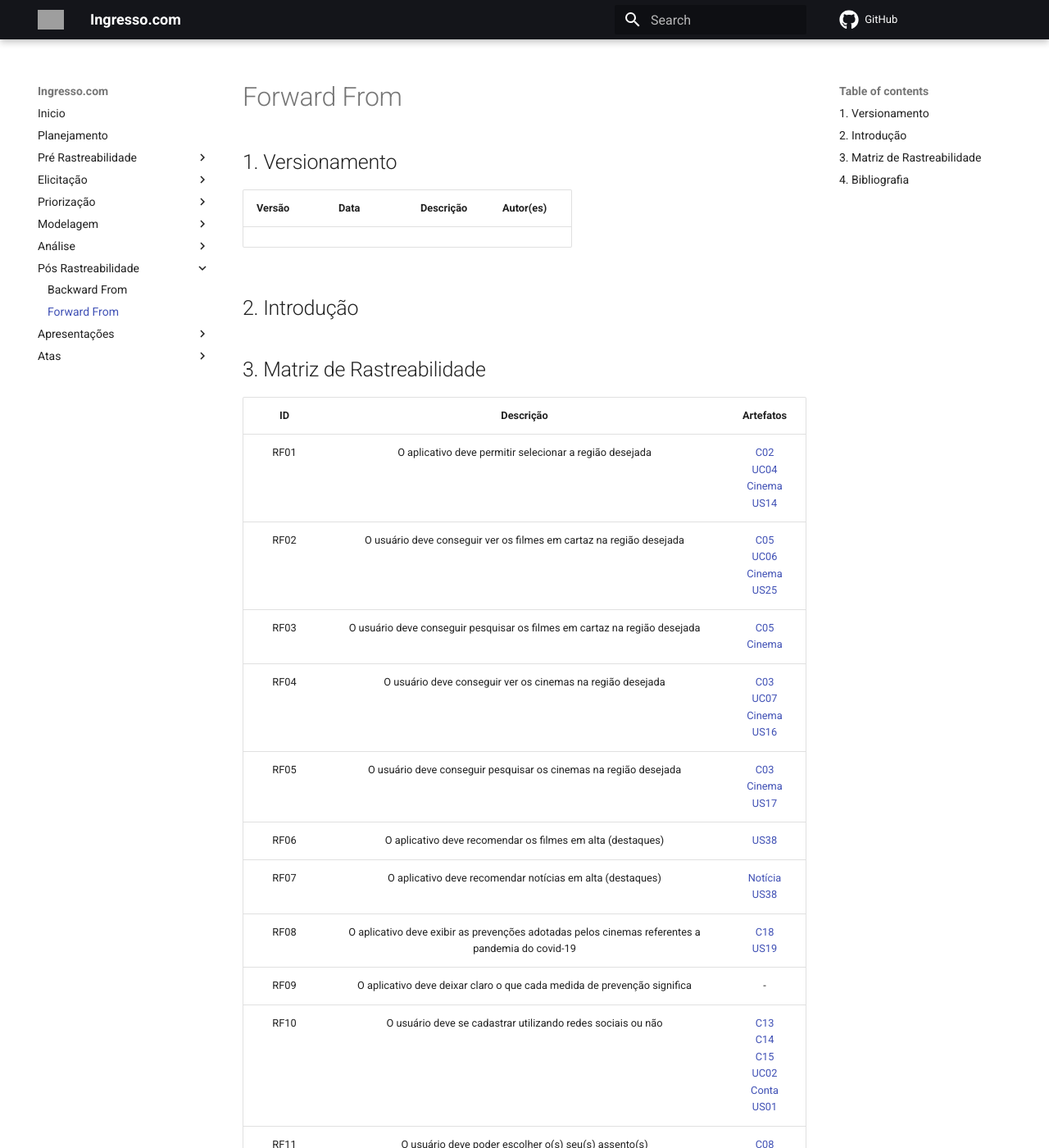
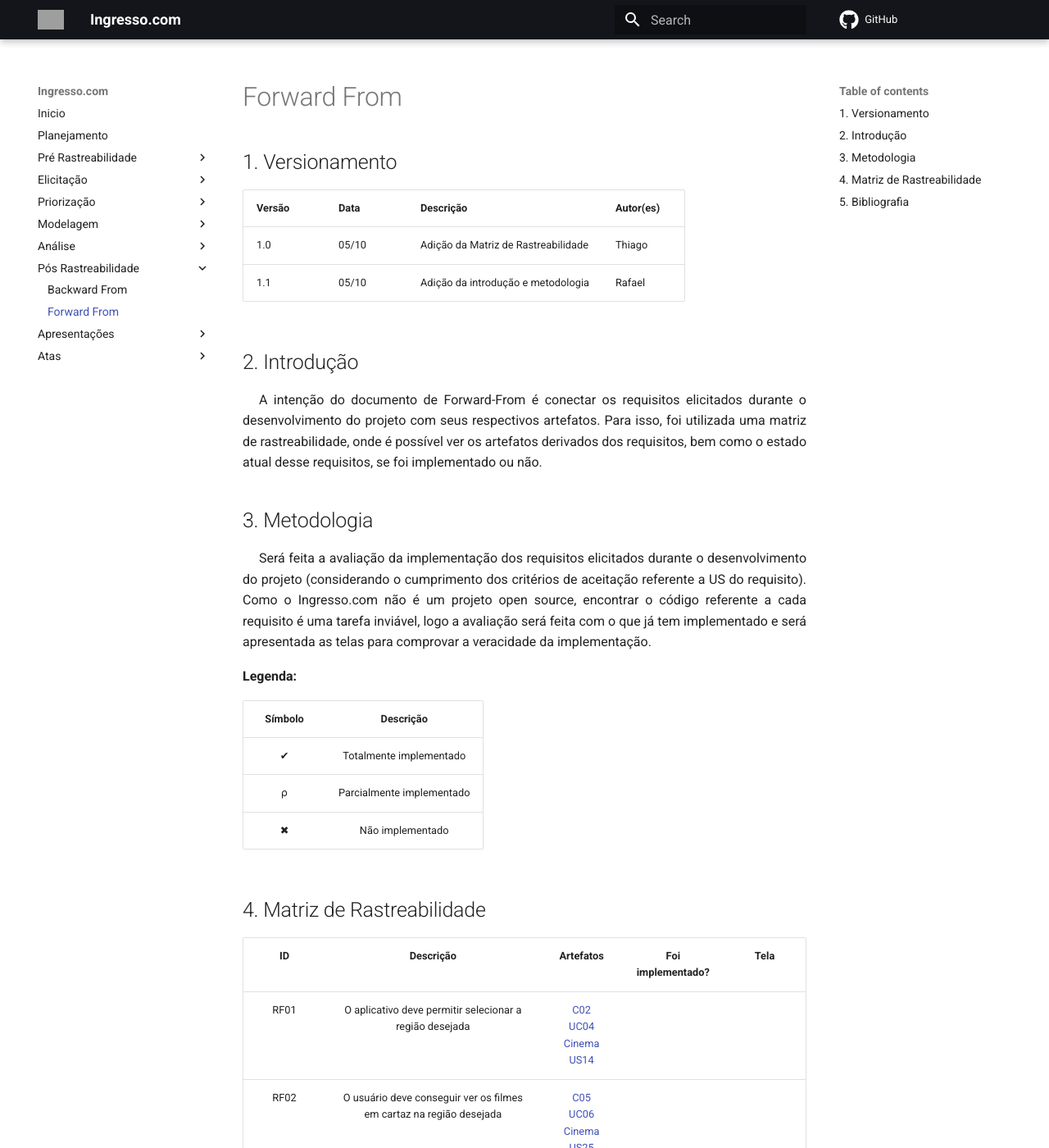
Before and after one commit to Requisitos-de-Software/2021.1-Ingresso.com, an MkDocs documentation site: the page built from docs/pos_rastreabilidade/forward_from.md, in a window 1280 px wide and 1400 px high. Shown: the whole window at 82% size. Built offline with MkDocs 1.6.1 and Material for MkDocs 9.7.7, drawn with Linux system fonts in a browser that asks for light colours; comment, search, counter and statistics services are not loaded; some of the changed text lies outside the part shown; grey boxes are pictures that could not be loaded.

Commit message:
#97 Adicionando introdução ao documento
Co-authored-by: Thiago Paiva <thiagohdaqw@gmail.com>

```diff
--- a/docs/pos_rastreabilidade/forward_from.md
+++ b/docs/pos_rastreabilidade/forward_from.md
@@ -1,16 +1,29 @@
 ## 1. Versionamento
 |Versão|Data|Descrição|Autor(es)|
 |------|----|---------|---------|
-
+|1.0|05/10|Adição da Matriz de Rastreabilidade|Thiago|
+|1.1|05/10|Adição da introdução e metodologia|Rafael|
 
 ## 2. Introdução
+<p style="text-align: justify; text-indent: 20px"> A intenção do documento de Forward-From é conectar  os requisitos elicitados durante o desenvolvimento do projeto com seus respectivos artefatos. Para isso, foi utilizada uma matriz de rastreabilidade, onde é possível ver os artefatos derivados dos requisitos, bem como o estado atual desse requisitos, se foi implementado ou não.</p>
 
+## 3. Metodologia
 
-## 3. Matriz de Rastreabilidade
+<p style="text-align: justify; text-indent: 20px">Será feita a avaliação da implementação dos requisitos elicitados durante o desenvolvimento do projeto (considerando o cumprimento dos critérios de aceitação referente a US do requisito). Como o Ingresso.com não é um projeto open source, encontrar o código referente a cada requisito é uma tarefa inviável, logo a avaliação será feita com o que já tem implementado e será apresentada as telas para comprovar a veracidade da implementação.</p>
 
-|ID|Descrição|Artefatos|
-|:--:|:--:|:--:|
-|RF01| O aplicativo deve permitir selecionar a região desejada|<a href=../../modelagem/cenarios/#c02-escolher-regiao-do-cinema>C02</a><br><a href=../../modelagem/use_case/#uc04-selecionar-regiao>UC04</a><br><a href=../../modelagem/istar/#31-cinema>Cinema</a><br><a href=../../modelagem/historias_usuario/#feature-07-localizacao>US14</a>|
+<b>Legenda:</b>
+
+|Símbolo|Descrição|
+|:--:|:--:|
+|✔|Totalmente implementado|
+|ρ|Parcialmente implementado|
+|✖|Não implementado|
+
+## 4. Matriz de Rastreabilidade
+
+|ID|Descrição|Artefatos|Foi implementado?|Tela|
+|:--:|:--:|:--:|:--:|:--:|
+|RF01| O aplicativo deve permitir selecionar a região desejada|<a href=../../modelagem/cenarios/#c02-escolher-regiao-do-cinema>C02</a><br><a href=../../modelagem/use_case/#uc04-selecionar-regiao>UC04</a><br><a href=../../modelagem/istar/#31-cinema>Cinema</a><br><a href=../../modelagem/historias_usuario/#feature-07-localizacao>US14</a>||
 |RF02| O usuário deve conseguir ver os filmes em cartaz na região desejada|<a href=../../modelagem/cenarios/#c05-consultar-filmes-em-cartaz>C05</a><br><a href=../../modelagem/use_case/#uc06-ver-filmes-em-cartaz>UC06</a><br><a href=../../modelagem/istar/#31-cinema>Cinema</a><br><a href=../../modelagem/historias_usuario/#feature-10-filmes>US25</a>|
 |RF03| O usuário deve conseguir pesquisar os filmes em cartaz na região desejada|<a href=../../modelagem/cenarios/#c05-consultar-filmes-em-cartaz>C05</a><br><a href=../../modelagem/istar/#31-cinema>Cinema</a>|
 |RF04| O usuário deve conseguir ver os cinemas na região desejada|<a href=../../modelagem/cenarios/#c03-escolher-cinema>C03</a><br><a href=../../modelagem/use_case/#uc07-ver-cinemas>UC07</a><br><a href=../../modelagem/istar/#31-cinema>Cinema</a><br><a href=../../modelagem/historias_usuario/#feature-08-cinemas>US16</a>|
@@ -99,4 +112,4 @@
 <h6 align="center">Tabela 1: Matriz de Rastreabilidade Forward-From</h6>
 <h6 align="center">Fonte: Autores</h6>
 
-## 4. Bibliografia
+## 5. Bibliografia
```
